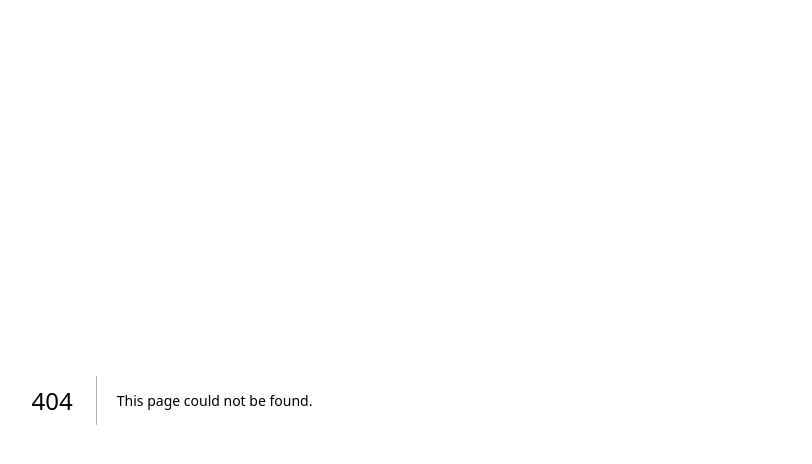
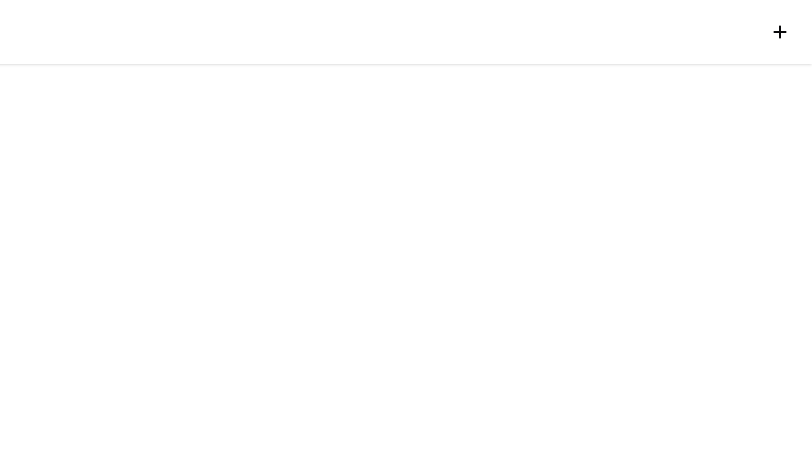
Before and after one commit to learn-arai/learn-arai, a Next.js app in the folder learn-arai/: page /classroom in a window 1280 px wide. Before the commit this address had no page. Shown: the top 464 px of the page, without its empty margins (468-1280 px from the left). Built offline with nearby package versions, Linux system fonts and the light colour scheme.

Commit message:
Added classroom navbar

```diff
--- /dev/null
+++ b/learn-arai/app/classroom/page.tsx
@@ -0,0 +1,9 @@
+import Navbar from '@/components/classrooom/navbar/navbar';
+
+export default function Page() {
+    return (
+        <>
+            <Navbar />
+        </>
+    );
+}
--- /dev/null
+++ b/learn-arai/components/classrooom/navbar/navbar.tsx
@@ -0,0 +1,11 @@
+import { FaPlus } from 'react-icons/fa6';
+
+export default function Navbar() {
+    return (
+        <>
+            <nav className="flex items-center shadow p-6">
+                <FaPlus className="mx-auto mr-0" />
+            </nav>
+        </>
+    );
+}
```
